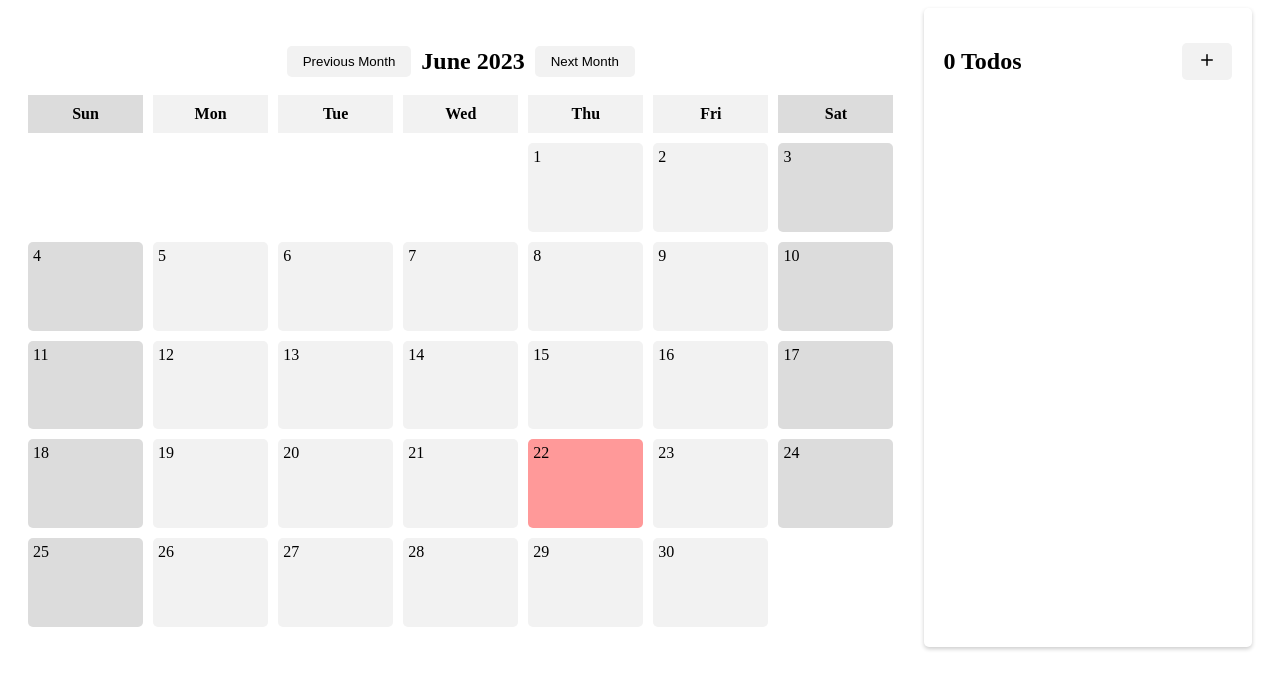
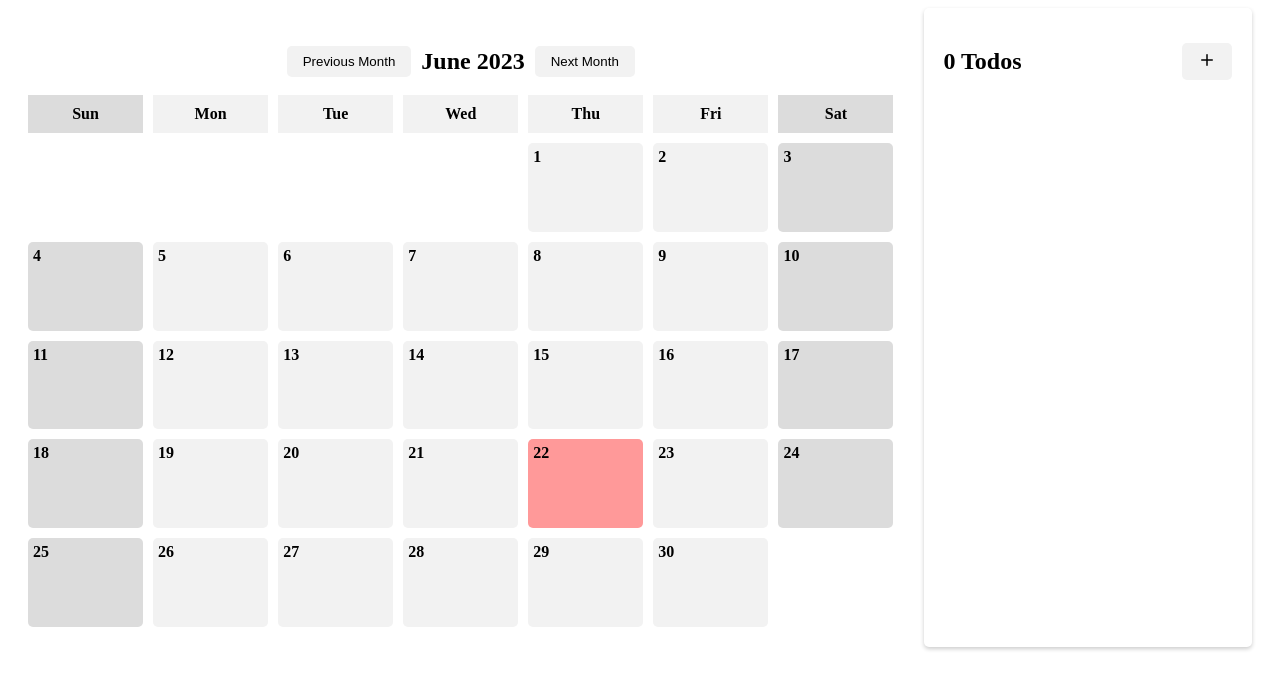
Before and after one commit to Asura369/calendar-app, a React (Create React App) app: page / in a window 1280 px wide. Shown: the top 688 px of the page. Built offline with nearby package versions, Linux system fonts and the light colour scheme.

Commit message:
add feature where when a todo is created with a due date, then that todo will appear in the due date calendar box

```diff
--- a/src/App.js
+++ b/src/App.js
@@ -1,16 +1,19 @@
-import React from 'react';
+import React, { useState } from 'react';
 import Calendar from './components/Calendar';
 import TodoList from './components/TodoList';
 
 function App() {
+    const [todos, setTodos] = useState([]); // Array to store todos
+
     return (
         <div>
             <div className="calendar-container">
-                <Calendar />
-                <TodoList />
+                <Calendar todos={todos.map(todo => ({ ...todo, id: todo.id.toString() }))} />
+                <TodoList todos={todos} setTodos={setTodos} /> {/* Pass the todos and setTodos props */}
             </div>
         </div>
     );
+
 }
 
 export default App;
--- a/src/assets/css/main.css
+++ b/src/assets/css/main.css
@@ -91,9 +91,14 @@
   background-color: #dcdcdc;
 }
 
+.day-number {
+  font-weight: bold;
+  margin-bottom: 5px;
+}
+
 .calendar-day {
   display: flex;
-  align-items: flex-start;
+  flex-direction: column;
   justify-content: flex-start;
   height: 11.111vh;
   /* 1/9 of viewport height */
@@ -102,6 +107,7 @@
   cursor: pointer;
   padding: 5px;
   box-sizing: border-box;
+  overflow-y: auto; /* Add vertical scrollbars when necessary */
 }
 
 .calendar-day:nth-child(7n+1),
@@ -120,6 +126,14 @@
 
 .calendar-day.current-date {
   background-color: #ff9999;
+}
+
+.calendar-day.todos {
+  background-color: #e0e0e0;
+  font-size: x-small;
+  margin: 1px;
+  min-height: 30px;
+  text-overflow: clip;
 }
 
 .todo-list {
--- a/src/components/Calendar.js
+++ b/src/components/Calendar.js
@@ -1,6 +1,7 @@
 import React, { useState } from 'react';
+import PropTypes from 'prop-types';
 
-function Calendar() {
+function Calendar({ todos }) {
     const [accessDate, setAccessDate] = useState(new Date());
 
     const goToPreviousMonth = () => {
@@ -56,7 +57,22 @@ function Calendar() {
         for (let day = 1; day <= daysInMonth; day++) {
             const CurrentDate = isCurrentDate(year, month, day);
             const classNames = `calendar-day ${CurrentDate ? 'current-date' : ''}`;
-            calendarDays.push(<div key={day} className={classNames}>{day}</div>);
+
+            const monthValue = (month + 1 < 10) ? `0${month + 1}` : `${month + 1}`;
+            const dayValue = (day < 10) ? `0${day}` : `${day}`;
+            const dayId = `${year}-${monthValue}-${dayValue}`;
+
+            const todosForDay = todos.filter(todo => todo.dueDate === dayId);
+
+            calendarDays.push(
+                <div id={dayId} key={dayId} className={classNames}>
+                    <div className="day-number">{day}</div>
+                    {todosForDay.map(todo => (
+                        <button key={todo.id} className="calendar-day todos">{todo.text}</button>
+                    ))}
+                </div>
+            );
+
         }
 
         return calendarDays;
@@ -80,4 +96,14 @@ function Calendar() {
 
 }
 
+Calendar.propTypes = {
+    todos: PropTypes.arrayOf(
+        PropTypes.shape({
+            id: PropTypes.string.isRequired,
+            text: PropTypes.string.isRequired,
+            dueDate: PropTypes.string
+        })
+    ).isRequired
+};
+
 export default Calendar;
--- a/src/components/TodoList.js
+++ b/src/components/TodoList.js
@@ -1,4 +1,5 @@
 import React, { useState, useRef, useEffect } from 'react';
+import PropTypes from 'prop-types';
 import deleteIcon from '../assets/images/deleteIcon.svg';
 import toggleLeftIcon from '../assets/images/toggleLeftIcon.svg';
 import toggleRightIcon from '../assets/images/toggleRightIcon.svg';
@@ -6,9 +7,8 @@ import addIcon from '../assets/images/addIcon.svg';
 import cancelIcon from '../assets/images/cancelIcon.svg';
 import checkIcon from '../assets/images/checkIcon.svg';
 
-function TodoList() {
+function TodoList({ todos, setTodos }) {
     // Define state variables
-    const [todos, setTodos] = useState([]); // Array to store todos
     const [inputVisibility, setInputVisibility] = useState(false); // Boolean to control input field visibility
     const [inputValue, setInputValue] = useState(''); // String to store input field value
     const [dueDate, setDueDate] = useState(''); // String to store due date
@@ -199,4 +199,9 @@ function TodoList() {
     );
 }
 
+TodoList.propTypes = {
+    todos: PropTypes.array.isRequired,
+    setTodos: PropTypes.func.isRequired,
+};
+
 export default TodoList;
```
